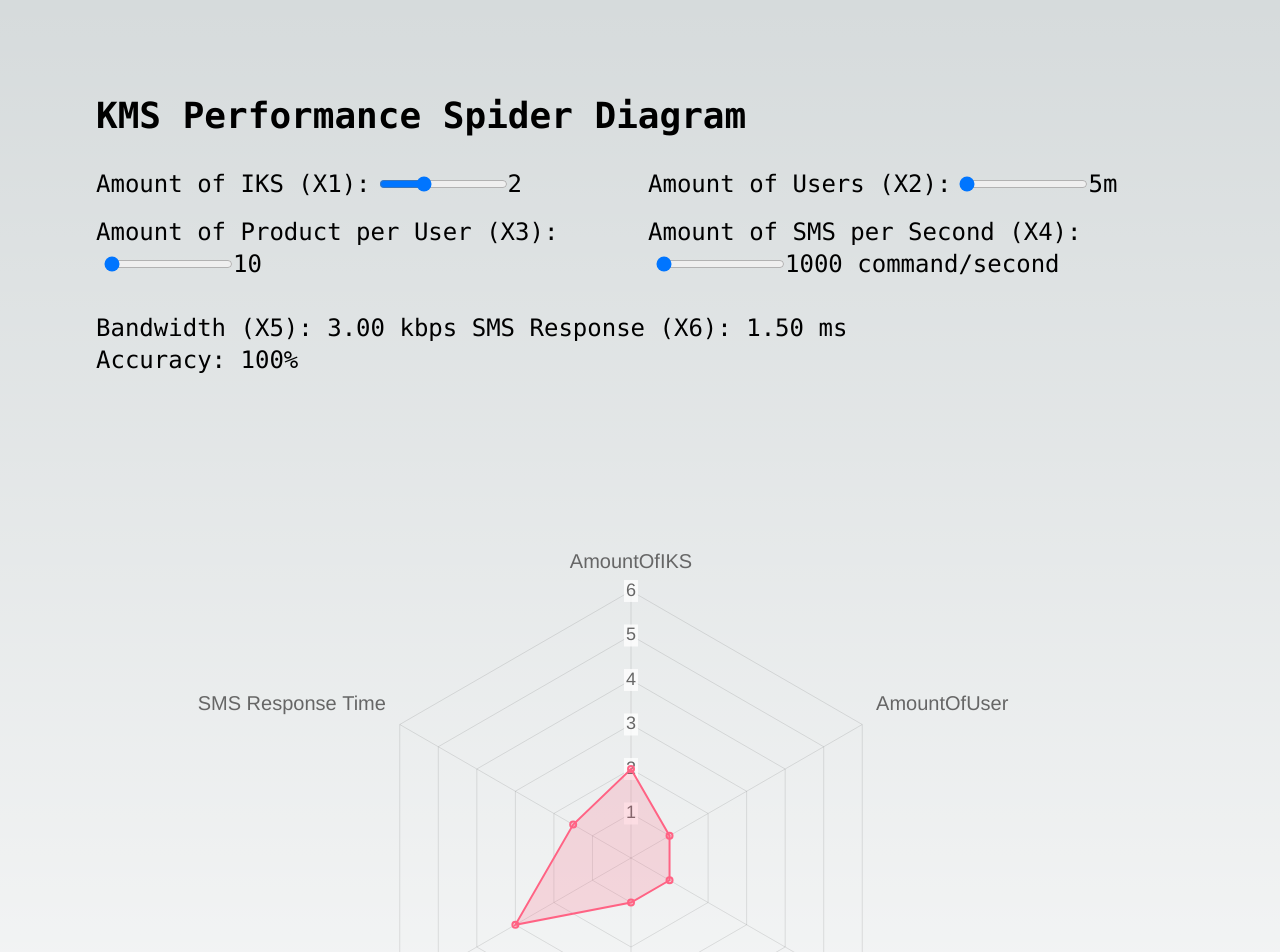
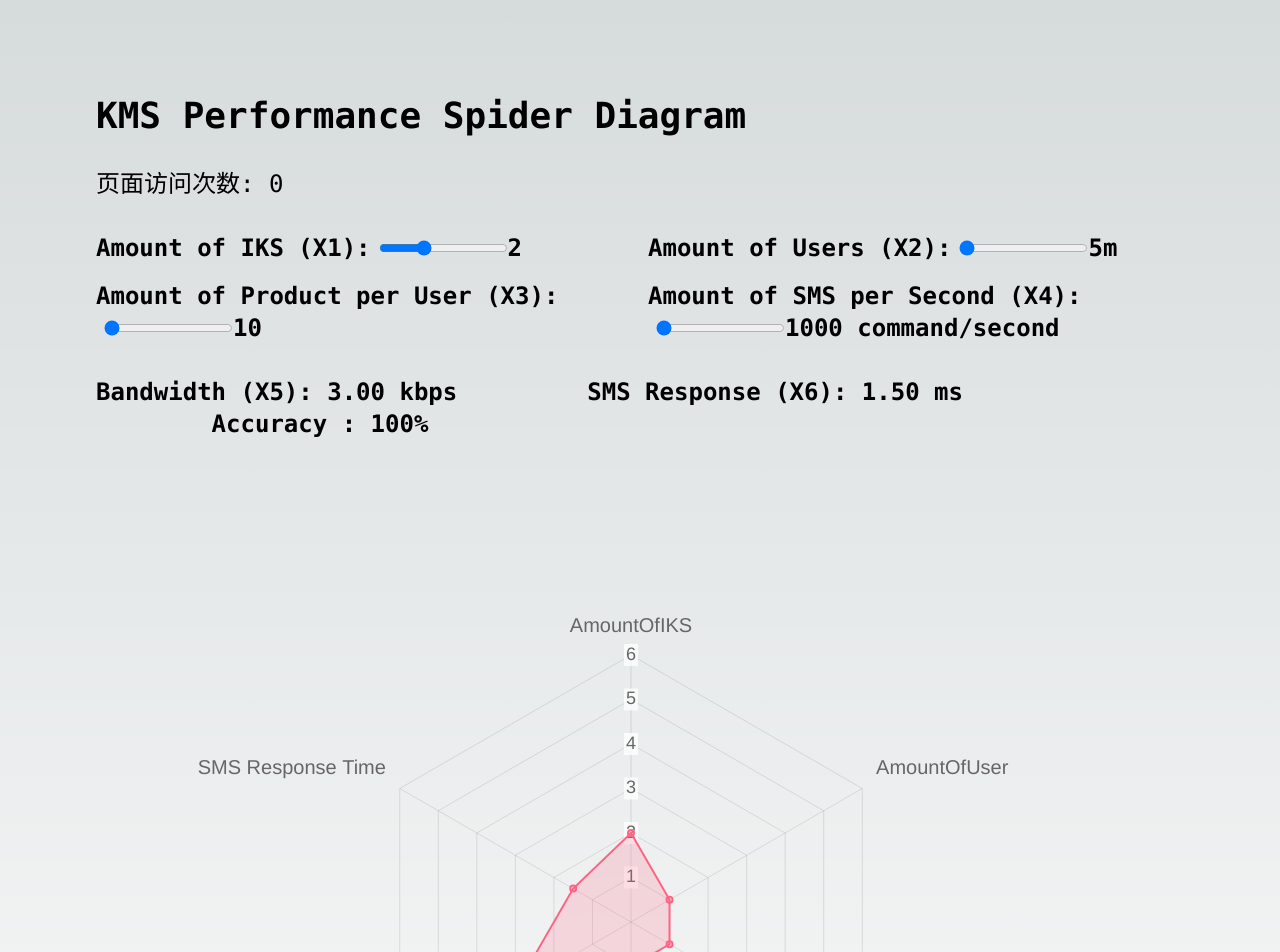
Before and after one commit to henryqian/spider-chart-project, a Next.js app: page / in a window 1280 px wide. Shown: the top 952 px of the page. Built offline with nearby package versions, Linux system fonts and the light colour scheme; no server answers; the database is empty.

Commit message:
add db for counter

```diff
--- /dev/null
+++ b/app/api/counter/route.ts
@@ -0,0 +1,21 @@
+// app/api/counter/route.ts
+import { incrementPageViews, getPageViews } from '../../../utils/db'
+import { NextResponse } from 'next/server';
+
+export async function GET(request: Request) {
+  try {
+    const count = await getPageViews();
+    return NextResponse.json({ count });
+  } catch (error) {
+    return NextResponse.json({ error: 'Error fetching page views' }, { status: 500 });
+  }
+}
+
+export async function POST(request: Request) {
+  try {
+    const count = await incrementPageViews();
+    return NextResponse.json({ count });
+  } catch (error) {
+    return NextResponse.json({ error: 'Error increasing page views' }, { status: 500 });
+  }
+}
--- a/app/globals.css
+++ b/app/globals.css
@@ -29,5 +29,8 @@ body {
 .spider-chart-container {
   width: 900px; /* 设置容器宽度为 600 像素 */
   height: 900px; /* 设置容器高度为 600 像素 */
-  margin: 0 auto; /* 水平居中 */
+  margin: 0px auto 0 auto; /* margin-top 为20px，水平居中 */
+  color: #f50808;
+  font-weight: 200;
+  border-color: black;
 }
--- a/app/page.tsx
+++ b/app/page.tsx
@@ -12,11 +12,56 @@ export default function Home() {
   const [x4, setX4] = useState(1000) //sms per sec
   const [x5, setX5] = useState(0)    //bandwidth
   const [x6, setX6] = useState(0)    //response time
-
+  const [pageViews, setPageViews] = useState(0)
 
   useEffect(() => {
-      setX5(x2/5 + x3/10 + x4/1000)
-      setX6((x2/5 + x3/10 + x4/1000)/x1)
+    // 增加页面访问计数
+    async function increasePageViews() {
+      try {
+        const response = await fetch('/api/counter', {
+          method: 'POST',
+          headers: {
+            'Content-Type': 'application/json',
+          },
+        });
+        if (!response.ok) {
+          throw new Error(`HTTP error! status: ${response.status}`);
+        }
+        const data = await response.json();
+        console.log('Received response:', data);
+        setPageViews(data.count);
+      } catch (error) {
+        console.error('Error increase page views:', error);
+      }
+    }
+
+    // 读取页面访问计数
+    async function fetchPageViews() {
+      try {
+        const response = await fetch('/api/counter', {
+          method: 'GET',
+          headers: {
+            'Content-Type': 'application/json',
+          },
+        });
+        if (!response.ok) {
+          throw new Error(`HTTP error! status: ${response.status}`);
+        }
+        const data = await response.json();
+        console.log('Received response:', data);
+        setPageViews(data.count);
+      } catch (error) {
+        console.error('Error fetching page views:', error);
+      }
+    }
+
+    if (typeof window !== 'undefined') {
+      increasePageViews();
+      //fetchPageViews();
+    }
+
+    setX5(x2/5 + x3/10 + x4/1000)
+    setX6((x2/5 + x3/10 + x4/1000)/x1)
   }, [x1, x2, x3, x4])
 
  /*
@@ -29,11 +74,13 @@ export default function Home() {
     setError(predictedError);
   }, [x1, x2, x3, x4])
 */
+
   return (
-    <main className="flex flex-col items-center justify-between p-24">
-      <div className="z-10 items-center justify-between font-mono text-sm">
+    <main className="flex flex-col items-top justify-between p-24">
+      <div className="z-10 items-top justify-between font-mono text-sm">
         <h1 className="text-4xl font-bold mb-8">KMS Performance Spider Diagram</h1>
-        <div className="text-2xl mb-8 grid grid-cols-2 gap-4">
+        <h1 className="text-2xl mb-8">页面访问次数: {pageViews}</h1>
+        <div className="text-2xl font-bold mb-8 grid grid-cols-2 gap-4">
           <label>
             Amount of IKS (X1):
             <input
@@ -86,9 +133,19 @@ export default function Home() {
             {x4} command/second
           </label>
         </div>
-        <div className="text-2xl mb-8">
-          <p>Bandwidth (X5): {x5.toFixed(2)} kbps          SMS Response (X6): {x6.toFixed(2)} ms</p>
-          <p>Accuracy: 100%</p>
+        <div className="text-2xl font-bold color-red mb-8">
+          <p>
+            <span>Bandwidth </span>
+            <span>(X5): {x5.toFixed(2)} </span>
+            <span>kbps &nbsp;&nbsp;&nbsp;&nbsp;&nbsp;&nbsp;&nbsp;&nbsp;</span>
+
+            <span>SMS Response </span>
+            <span>(X6): {x6.toFixed(2)} </span>
+            <span>ms &nbsp;&nbsp;&nbsp;&nbsp;&nbsp;&nbsp;&nbsp;&nbsp;</span>
+
+            <span>Accuracy </span>
+            <span>: 100% </span>
+          </p>
         </div>
         <div className="spider-chart-container">
           <SpiderChart x1={x1} x2={x2} x3={x3} x4={x4} x5={x5} x6={x6} />
--- a/package.json
+++ b/package.json
@@ -13,7 +13,9 @@
     "next": "14.2.5",
     "react": "^18",
     "react-chartjs-2": "^5.2.0",
-    "react-dom": "^18"
+    "react-dom": "^18",
+    "sqlite": "^5.1.1",
+    "sqlite3": "^5.1.7"
   },
   "devDependencies": {
     "@types/node": "^20",
--- /dev/null
+++ b/utils/db.ts
@@ -0,0 +1,38 @@
+// utils/db.ts
+import sqlite3 from 'sqlite3'
+import { open } from 'sqlite'
+
+let db: any = null;
+
+async function openDb() {
+  if (!db) {
+    db = await open({
+      filename: './mydb.sqlite',
+      driver: sqlite3.Database
+    });
+    await db.exec(`
+      CREATE TABLE IF NOT EXISTS page_views (
+        id INTEGER PRIMARY KEY AUTOINCREMENT,
+        count INTEGER
+      )
+    `);
+    const result = await db.get('SELECT count FROM page_views WHERE id = 1');
+    if (!result) {
+      await db.run('INSERT INTO page_views (id, count) VALUES (1, 0)');
+    }
+  }
+  return db;
+}
+
+export async function incrementPageViews() {
+  const db = await openDb();
+  await db.run('UPDATE page_views SET count = count + 1 WHERE id = 1');
+  const result = await db.get('SELECT count FROM page_views WHERE id = 1');
+  return result.count;
+}
+
+export async function getPageViews() {
+  const db = await openDb();
+  const result = await db.get('SELECT count FROM page_views WHERE id = 1');
+  return result.count;
+}
```
Also changed, not shown: 2 other files (tests, documents, lock files or other folders).
